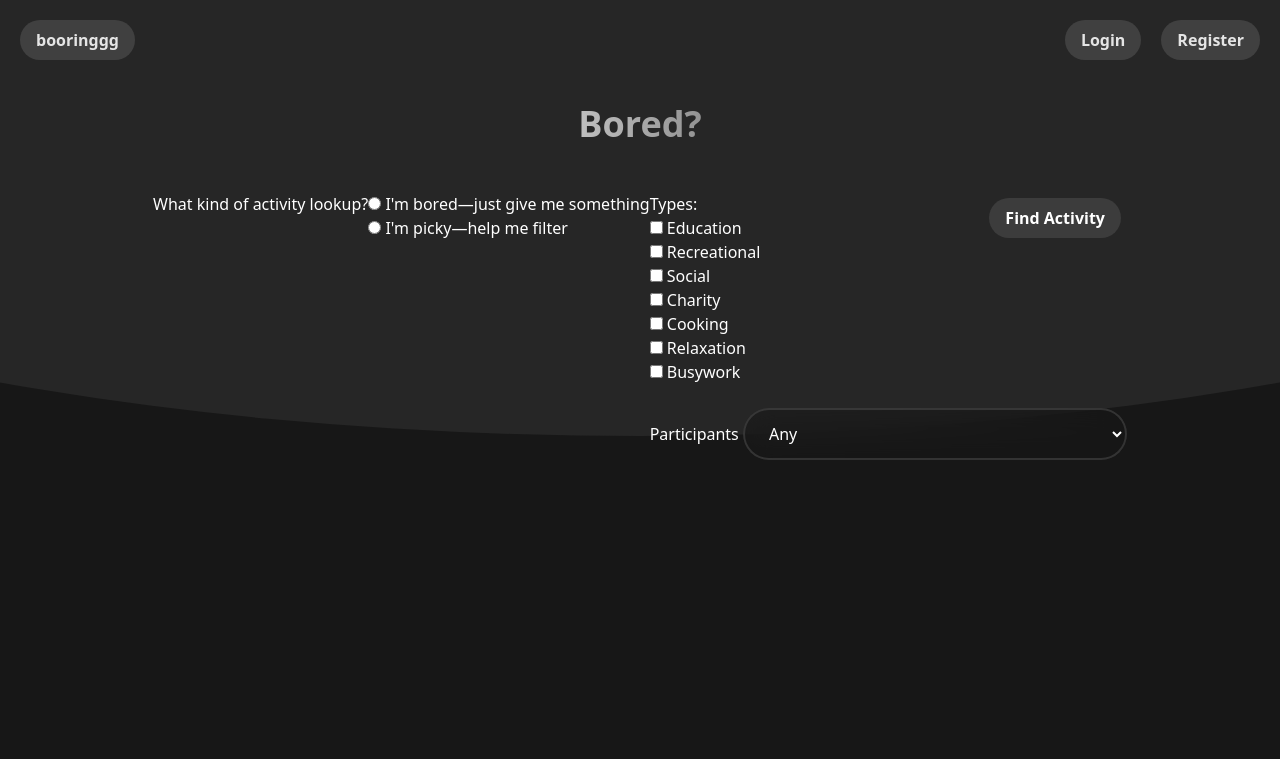
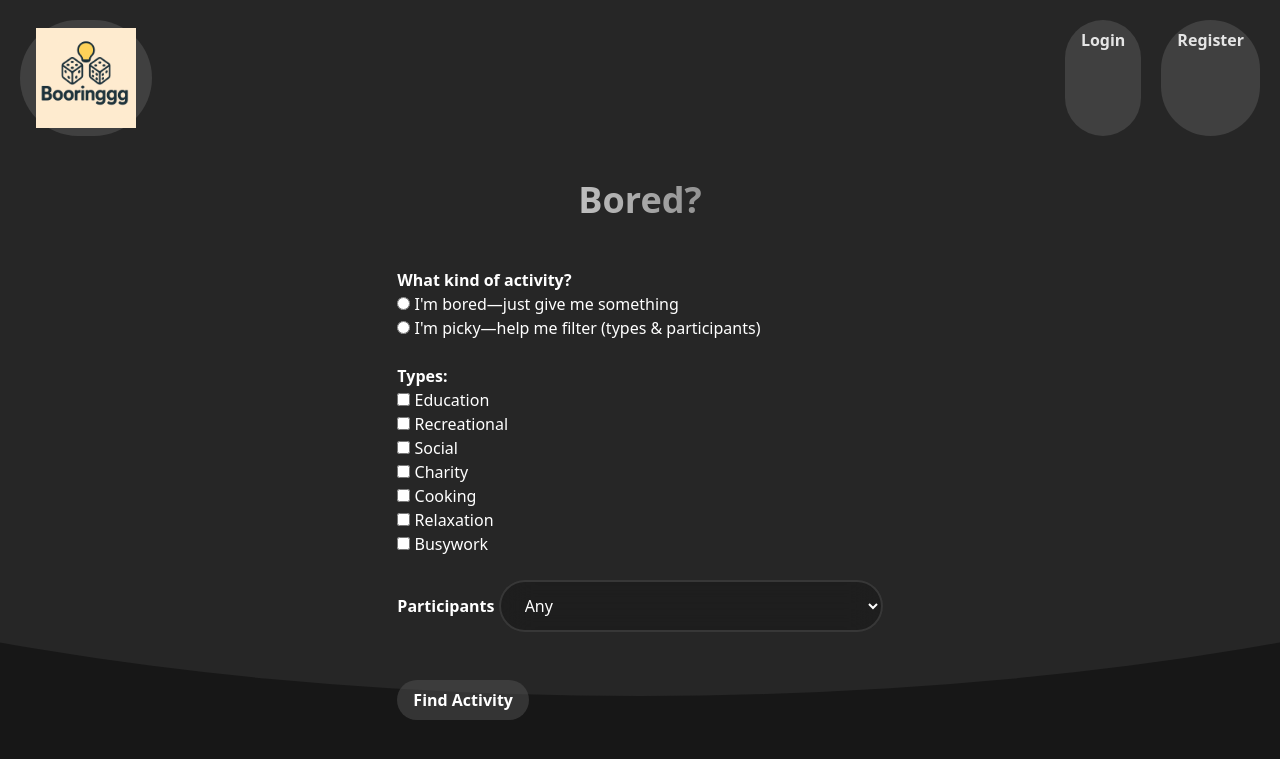
Before and after one commit to MonkeyChip5/boringapp, a Flask app: page / in a window 1280 px wide; the page is wider, and only the part inside the window is pictured. Shown: the top 759 px of that part. Run offline with Flask 2, Linux system fonts and the light colour scheme; some libraries are stand-ins or nearby versions.

Commit message:
(5/6/25) changes
api and a little style

```diff
--- a/boringApp/flask_app/forms.py
+++ b/boringApp/flask_app/forms.py
@@ -19,10 +19,10 @@ from .models import User
 class InterestForm(FlaskForm):
     # Which kind of query?
     query_type = RadioField(
-        "What kind of activity lookup?",
+        "What kind of activity?",
         choices=[
             ("random", "I'm bored—just give me something"),
-            ("filter", "I'm picky—help me filter"),
+            ("filter", "I'm picky—help me filter (types & participants)"),
         ],
         validators=[InputRequired()],
     )
--- a/boringApp/flask_app/static/compiled.css
+++ b/boringApp/flask_app/static/compiled.css
@@ -1017,9 +1017,9 @@ html {
 }
 
 .form-button {
-  position: absolute;
+  /* position: absolute;
   right: 0.375rem;
-  top: 0.375rem;
+  top: 0.375rem; */
   cursor: pointer;
   border-radius: 9999px;
   background-color: rgb(82 82 82 / 0.5) !important;
--- a/boringApp/flask_app/templates/header.html
+++ b/boringApp/flask_app/templates/header.html
@@ -1,8 +1,9 @@
 {% extends "base.html" %} {% block header %}
 <nav class="navbar flex w-full justify-between z-40">
     <a class="m-5 navlink" href="{{ url_for('activities.index') }}">
-        <span class="hidden sm:block">booringgg</span>
-        <span class="block sm:hidden">Home</span>
+        <!-- <span class="hidden sm:block">booringgg</span>
+        <span class="block sm:hidden">Home</span> -->
+        <img src="{{ url_for('static', filename='icon/booringggAppIcon.png') }}" alt="Home" width="100" height="100"/>
     </a>
     {% if current_user.is_authenticated %}
     <div class="flex">
--- a/boringApp/flask_app/templates/index.html
+++ b/boringApp/flask_app/templates/index.html
@@ -8,11 +8,12 @@
   <form method="POST" class="searchbar">
     {{ form.csrf_token }}
 
-    <p>{{ form.query_type.label }}</p>
-    {{ form.query_type(class="form-check-input") }}
+    <div>
+      <strong>{{ form.query_type.label }}</strong>
+      <p> {{ form.query_type(class="form-check-input") }}</p>
 
-    <div id="filters">
-      <p>Types:</p>
+      <br>
+      <strong>Types:</strong> <br>
       {{ form.education() }} {{ form.education.label }}<br>
       {{ form.recreational() }} {{ form.recreational.label }}<br>
       {{ form.social() }} {{ form.social.label }}<br>
@@ -22,11 +23,14 @@
       {{ form.busywork() }} {{ form.busywork.label }}<br>
 
       <br>
-      {{ form.participants.label }}
+      <strong>{{ form.participants.label }}</strong>
       {{ form.participants(class="form-control") }}
+
+      <br><br><br>
+      {{ form.submit(class="form-button") }}
+
     </div>
 
-    {{ form.submit(class="form-button") }}
   </form>
 
   <!-- {% if activity %}
```
Also changed, not shown: boringApp/flask_app/client_new.py (+17 -13 lines), boringApp/flask_app/templates/activity_detail.html (+6 -10 lines), boringApp/flask_app/static/icon/booringggAppIcon.png (added).
